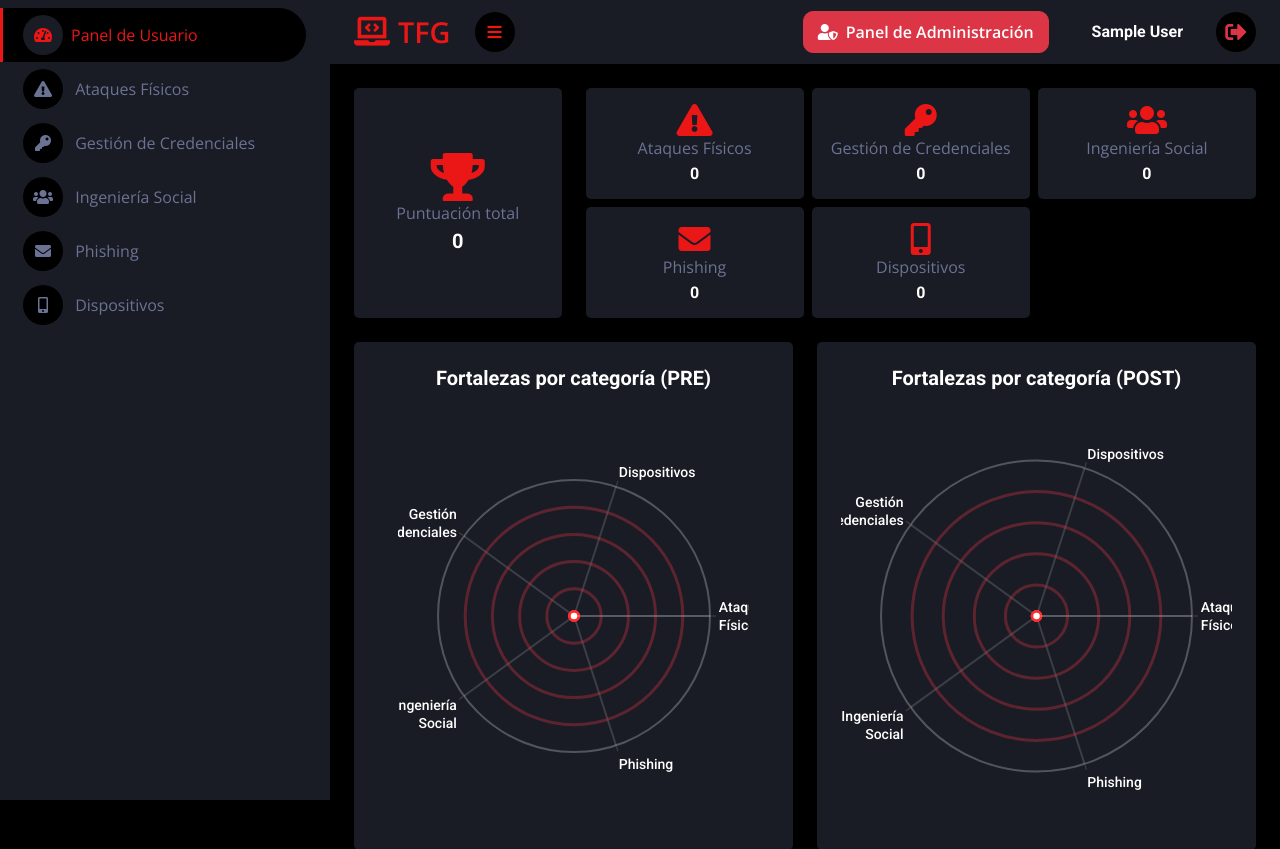
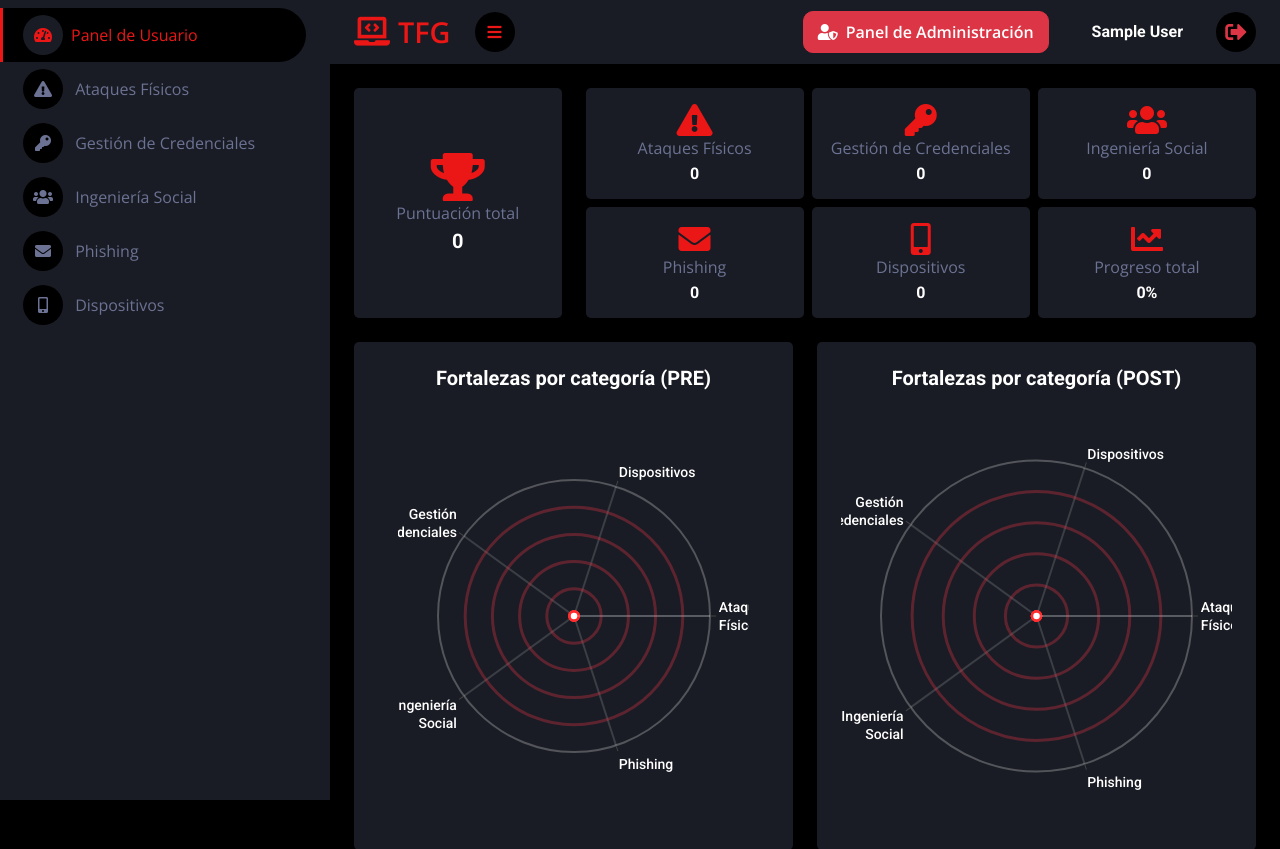
Before and after one commit to irenegarccia/TFG-IreneGarcia, a Flask app: page /panel in a window 1280 px wide. Shown: the top 849 px of the page. Run offline with Flask 3, Linux system fonts and the light colour scheme; the visitor is signed in with stand-in values (Sample User, id 1); data comes from the database, SQL or seed files in the repository; some libraries are stand-ins or nearby versions.

Commit message:
Add progress percentage display to user panel and improve layout in index.html; fix signup.html formatting

```diff
--- a/app.py
+++ b/app.py
@@ -1162,12 +1162,27 @@ def panel():
 
     total_score = sum(radar_pre.values()) + sum(radar_post.values())
 
+    with get_conn() as conn:
+        total_challenges = conn.execute("""
+            SELECT COUNT(*) AS total
+            FROM challenges
+        """).fetchone()["total"]
+
+        completed_challenges = conn.execute("""
+            SELECT COUNT(*) AS total
+            FROM user_challenge_progress
+            WHERE user_id = ? AND completed = 1
+        """, (current_user.id,)).fetchone()["total"]
+
+    progress_pct = round((completed_challenges / total_challenges) * 100) if total_challenges else 0
+
     return render_template(
         "index.html",
         user=current_user,
         total_score=total_score,
         radar_pre=radar_pre,
-        radar_post=radar_post
+        radar_post=radar_post,
+        progress_pct=progress_pct
     )
 
 
--- a/templates/index.html
+++ b/templates/index.html
@@ -124,11 +124,11 @@
                         </div>
                     </div>
 
-                    <div class="col-12 col-xl-9 d-flex">
-                        <div class="row g-2 flex-fill">
+                    <div class="col-12 col-xl-9">
+                        <div class="row g-2">
                             {% for c in categories %}
                             <div class="col-6 col-xl-4">
-                            <div class="bg-secondary rounded d-flex flex-column justify-content-center align-items-center p-3 w-100" style="min-height: 100%;">
+                                <div class="bg-secondary rounded d-flex flex-column justify-content-center align-items-center p-3 h-100">
                                     <i class="
                                     {% if c.category_code == 'physical_attacks' %}
                                         fa fa-exclamation-triangle
@@ -153,6 +153,16 @@
                                 </div>
                             </div>
                             {% endfor %}
+
+                            <div class="col-6 col-xl-4">
+                                <div class="bg-secondary rounded d-flex flex-column justify-content-center align-items-center p-3 h-100">
+                                    <i class="fa fa-chart-line fa-2x text-primary"></i>
+                                    <div class="text-center">
+                                        <p class="mb-1">Progreso total</p>
+                                        <h6 class="mb-0">{{ progress_pct }}%</h6>
+                                    </div>
+                                </div>
+                            </div>
                         </div>
                     </div>
                 </div>
--- a/templates/signup.html
+++ b/templates/signup.html
@@ -110,8 +110,8 @@
                         <option value="postgrado">Postgrado / Máster / Doctorado</option>
                         <option value="otros">Otros</option>
                     </select>
+                <label for="studies">Estudios</label>
                 </div>
-                <label for="studies">Estudios</label>
                 <div class="form-floating mb-3">
                     <select class="form-select" id="user_category" name="user_category" required>
                         <option value="" disabled selected hidden>Selecciona una categoría</option>
```
Lines whose indentation alone changed are shown as unchanged.
